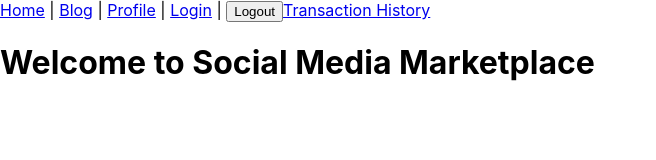
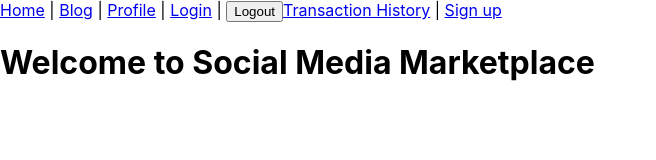
Before and after one commit to PrateekChandraSrivastava/Social-media-marketplace, a React (Create React App) app in the folder frontend/: page / in a window 1280 px wide. Shown: the top 160 px of the page, without its empty margins (0-656 px from the left). Built offline with nearby package versions, Linux system fonts and the light colour scheme.

Commit message:
Registartion button added in menu

```diff
--- a/frontend/src/App.js
+++ b/frontend/src/App.js
@@ -22,7 +22,8 @@
           <Link to="/profile">Profile</Link> |{' '}
           <Link to="/login">Login</Link> |{" "}
           <LogoutButton />
-          <Link to="/history">Transaction History</Link>
+          <Link to="/history">Transaction History</Link> |{" "}
+          <Link to="/register">Sign up</Link>
         </nav>
         <Routes>
 
```
